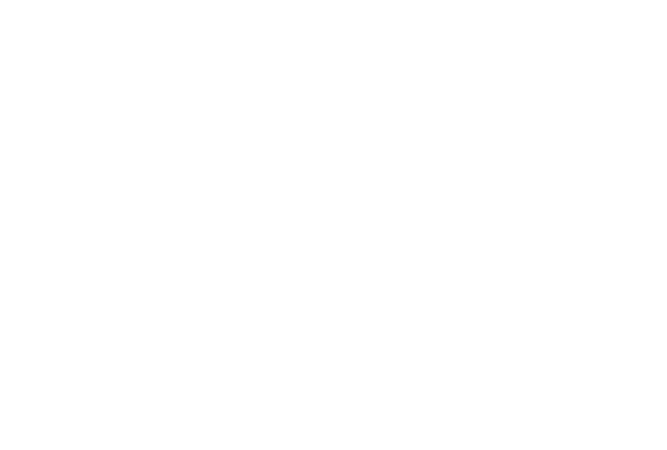
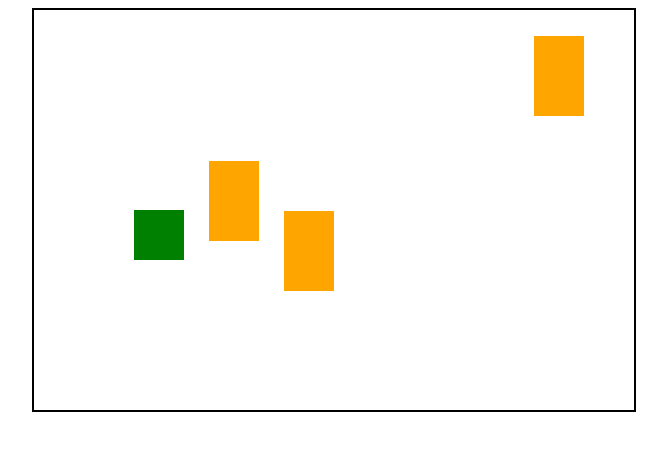
Before and after one commit to SEI-ATL-3-8/canvas-crawler, a plain HTML site: page index.html in a window 1280 px wide. Shown: the whole page, without its empty margins (306-973 px from the left). Drawn offline with Linux system fonts and the light colour scheme.

Commit message:
whoops commit the files

```diff
--- a/index.html
+++ b/index.html
@@ -6,6 +6,10 @@
   <link rel="stylesheet" href="style.css">
 </head>
 <body>
+  <div class="container">
+    <canvas></canvas>
+  </div>
+
   <script src="script.js"></script>
 </body>
 </html>
--- a/script.js
+++ b/script.js
@@ -0,0 +1,105 @@
+const canvas = document.querySelector('canvas')
+
+const canvasHeight = getComputedStyle(canvas).height
+const canvasWidth = getComputedStyle(canvas).width
+
+canvas.setAttribute('height', canvasHeight)
+canvas.setAttribute('width', canvasWidth)
+
+const context = canvas.getContext('2d')
+
+class Rectangle {
+  constructor(x, y, width, height, color) {
+    this.x = x
+    this.y = y
+    this.width = width
+    this.height = height
+    this.color = color
+  }
+
+  render() {
+    // x, y, width, height
+    context.fillStyle = this.color
+    context.fillRect(this.x, this.y, this.width, this.height)
+  }
+
+  leftEdge() {
+    return this.x
+  }
+
+  rightEdge() {
+    return this.x + this.width
+  }
+
+  topEdge() {
+    return this.y
+  }
+
+  bottomEdge() {
+    return this.y + this.height
+  }
+
+  isCollidingWith(other) {
+    const horizHit = this.leftEdge() <= other.rightEdge() && this.rightEdge() >= other.leftEdge()
+    const vertHit = this.topEdge() <= other.bottomEdge() && this.bottomEdge() >= other.topEdge()
+
+    return horizHit && vertHit
+  }
+}
+
+class Enemy extends Rectangle {
+  constructor(x, y) {
+    super(x, y, 50, 80, 'orange')
+    this.alive = true
+  }
+
+  render() {
+    super.render()
+    this.y -= 1
+  }
+}
+
+const player = new Rectangle(100, 200, 50, 50, 'green')
+
+const enemies = [
+  new Enemy(175, 250),
+  new Enemy(250, 300),
+  new Enemy(500, 125)
+]
+
+const PLAYER_SPEED = 20
+
+document.addEventListener('keydown', (event) => {
+  if (event.key === 'ArrowUp') {
+    player.y -= PLAYER_SPEED
+  } else if (event.key === 'ArrowDown') {
+    player.y += PLAYER_SPEED
+  } else if (event.key === 'ArrowLeft') {
+    player.x -= PLAYER_SPEED
+  } else if (event.key === 'ArrowRight') {
+    player.x += PLAYER_SPEED
+  }
+})
+
+const checkCollision = (enemy) => {
+  if (player.isCollidingWith(enemy)) {
+    enemy.alive = false
+  }
+}
+
+const checkWin = () => {
+  if (enemies.every(e => !e.alive)) {
+    clearInterval(intervalId)
+    alert('you win!')
+  }
+}
+
+const intervalId = setInterval(() => {
+  checkWin()
+  context.clearRect(0, 0, canvas.width, canvas.height)
+  player.render()
+  enemies.forEach(e => {
+    if (e.alive) e.render()
+    checkCollision(e)
+  })
+}, 50);
--- a/style.css
+++ b/style.css
@@ -0,0 +1,9 @@
+.container {
+  text-align: center;
+}
+
+canvas {
+  height: 400px;
+  width: 600px;
+  border: 2px solid black;
+}
```
Also changed, not shown: notes.txt.
